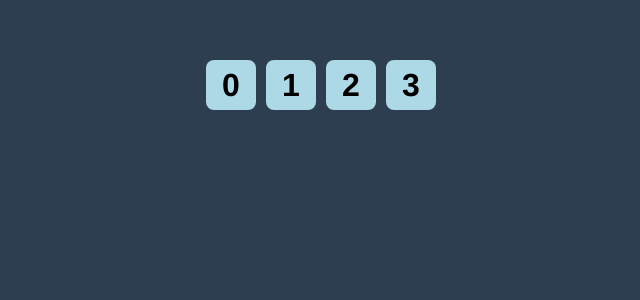
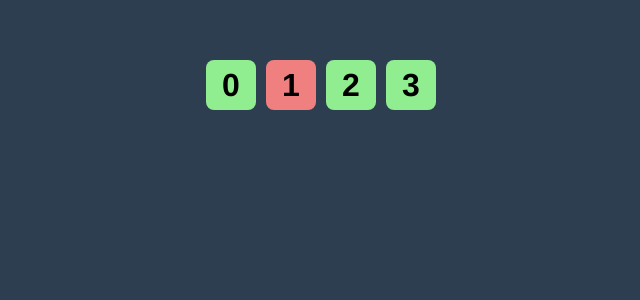
Before and after one commit to combizera/learning-vue, a Vue app: page / in a window 1280 px wide. Shown: the top 300 px of the page, without its empty margins (319-959 px from the left). Built offline with nearby package versions, Linux system fonts and the light colour scheme.

Commit message:
feat: class validate props

```diff
--- a/src/App.vue
+++ b/src/App.vue
@@ -1,9 +1,9 @@
 <template>
   <div class="container">
     <MyBox />
-    <MyBox number="1"/>
-    <MyBox number="2"/>
-    <MyBox number="3"/>
+    <MyBox number=1 pending="inactive"/>
+    <MyBox number=2 />
+    <MyBox number=3 />
   </div>
 </template>
 
--- a/src/components/MyBox.vue
+++ b/src/components/MyBox.vue
@@ -1,5 +1,5 @@
 <template>
-  <div class="box">
+  <div :class="['box', pending]">
     <h1>
       {{ number }}
     </h1>
@@ -13,6 +13,11 @@ export default {
       number: {
         type: Number,
         default: 0
+      },
+      pending: {
+        type: String,
+        validator: value => ['active', 'inactive'].includes(value),
+        default: 'active'
       }
     }
   }
@@ -21,12 +26,17 @@ export default {
 <!-- Add "scoped" attribute to limit CSS to this component only -->
 <style scoped>
   .box{
-    width: 50px;
+    min-width: 50px;
     height: 50px;
-    background-color: lightblue;
     display: flex;
     justify-content: center;
     align-items: center;
     border-radius: 8px;
   }
+  .active {
+    background-color: lightgreen;
+  }
+  .inactive {
+    background-color: lightcoral;
+  }
 </style>
```
Lines whose indentation alone changed are shown as unchanged.
